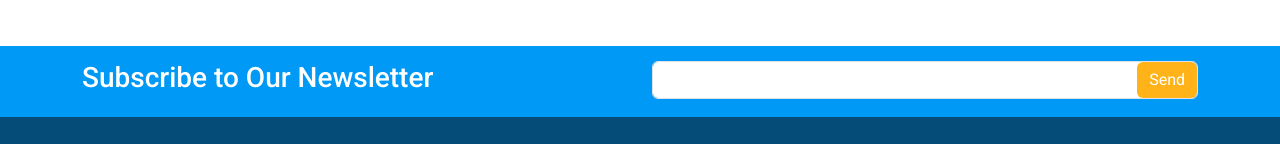
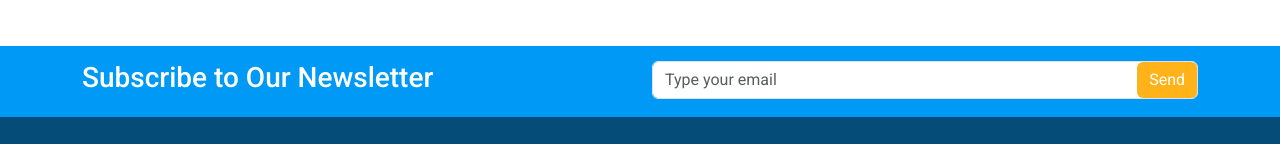
Before and after one commit to AmitShawGit/Mayank_Study_Point_MERN, a React (Create React App) app: page /assignment in a window 1280 px wide. Shown: the part 808-952 px from the top of the page. Built offline with nearby package versions, Linux system fonts and the light colour scheme.

Commit message:
newsletter sectionbackenddone

```diff
--- a/src/components/footer/Footer.jsx
+++ b/src/components/footer/Footer.jsx
@@ -1,10 +1,36 @@
-import React from 'react';
+import React, { useState } from 'react';
 import './footer.scss';
 import ContentWrapper from '../wrapper/ContentWrapper';
 import Col from 'react-bootstrap/Col';
 import Row from 'react-bootstrap/Row';
 import { Link } from 'react-router-dom';
-const footer = () => {
+import axios from 'axios';
+
+const Footer = () => {
+  let [userEmail, setUserEmail] = useState({ email: "" });
+
+
+  let handleformdata = (e) => {
+
+    setUserEmail((prev) => ({ ...prev, [e.target.name]: e.target.value }))
+  }
+  let handleEmailSubmit = async (e) => {
+    e.preventDefault();
+    try {
+      await axios.post("http://localhost:4000/email", userEmail, {
+        headers: {
+          'Content-Type': 'application/json',
+      }
+      })
+        .then((res) => { alert(res.data) })
+    }
+    catch (err) {
+      console.log(err.message);
+    }
+    console.log(userEmail);
+    setUserEmail("")
+  };
+
   return (
     <>
       <div className="sub-footer mt-5">
@@ -12,10 +38,10 @@ const footer = () => {
           <Row>
             <Col sm={12} md={6}><h3>Subscribe to Our Newsletter</h3></Col>
             <Col sm={12} md={6}>
-              <div className="email-footer-form">
-                <input type="text" className='form-control ' />
-                <button type='button' className='btn btn-primary'>Send</button>
-              </div>
+              <form className="email-footer-form" onSubmit={handleEmailSubmit}>
+                <input type="email" className='form-control ' name='email' placeholder='Type your email' value={userEmail.email || ""} onChange={handleformdata} required />
+                <input type='submit' className='btn btn-primary' value="Send" />
+              </form>
             </Col>
           </Row>
         </ContentWrapper>
@@ -69,4 +95,4 @@ const footer = () => {
   )
 }
 
-export default footer;
+export default Footer;
--- a/src/pages/services/assignment/Assignment.jsx
+++ b/src/pages/services/assignment/Assignment.jsx
@@ -1,8 +1,5 @@
 import React from "react";
 import ContentWrapper from "../../../components/wrapper/ContentWrapper";
-import Row from "react-bootstrap/Row";
-import Col from "react-bootstrap/Col";
-import Card from 'react-bootstrap/Card'
 import './style.scss'
 import { Link } from "react-router-dom";
 let Assignment = () => {
```
